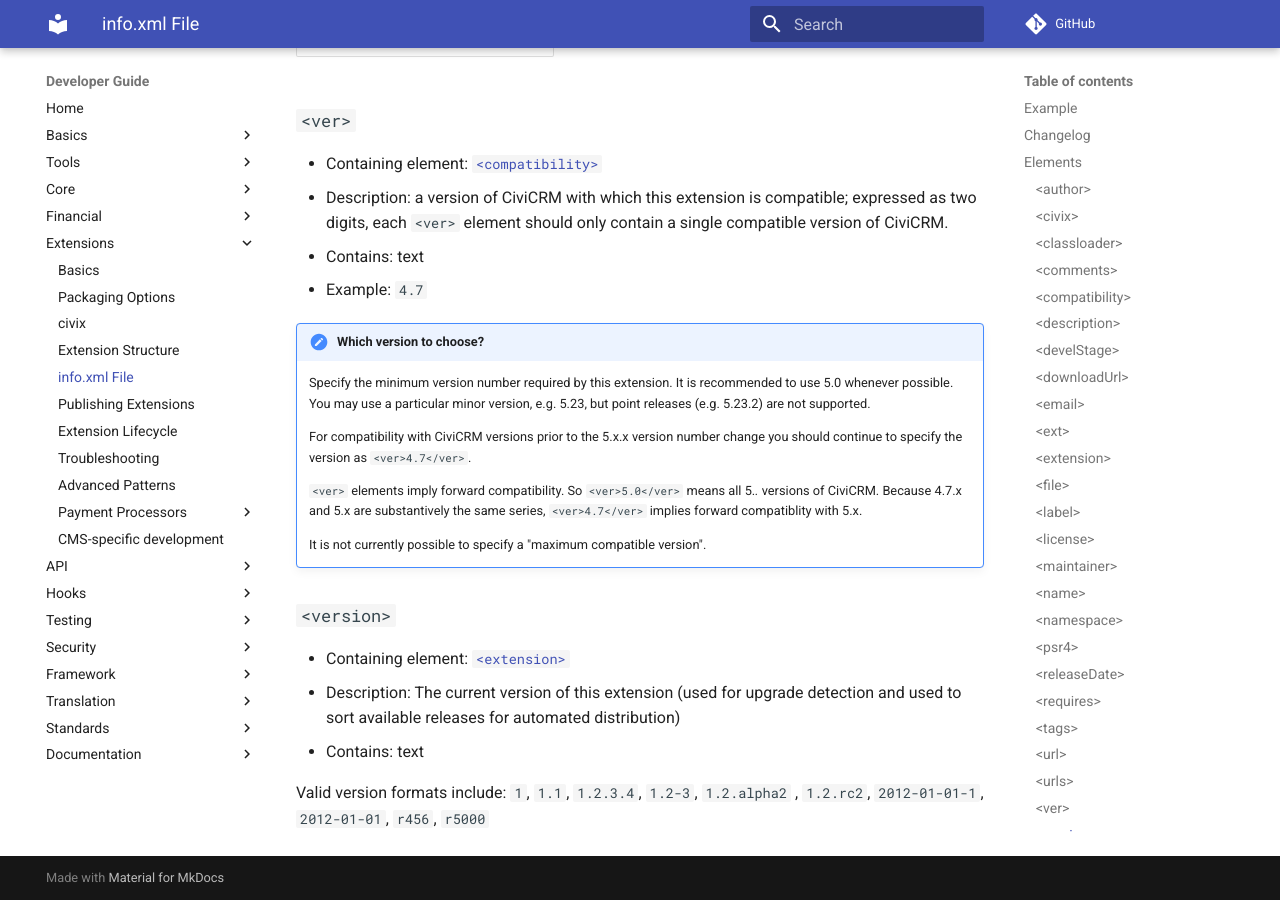
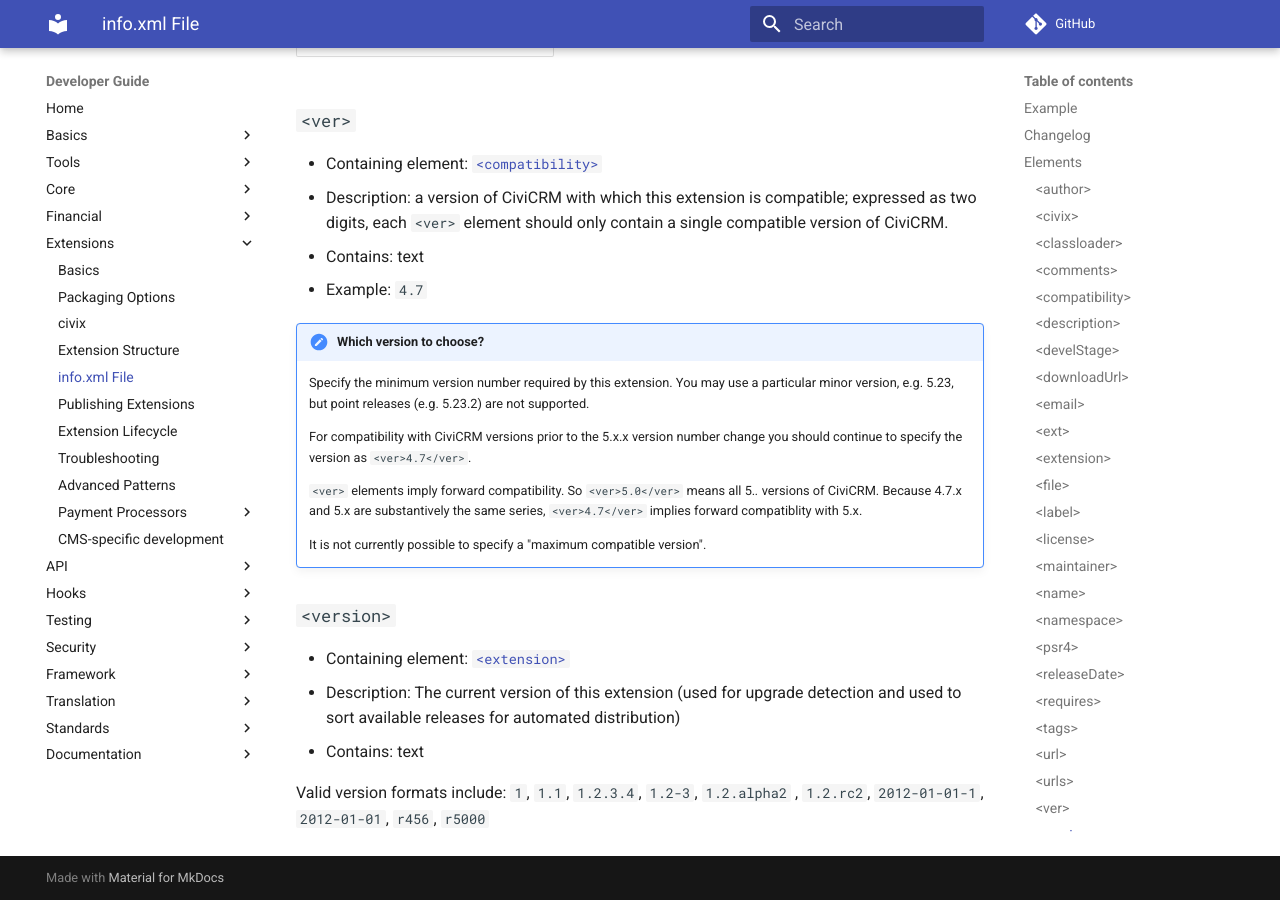
Before and after one commit to civicrm/civicrm-dev-docs, an MkDocs documentation site: the page built from docs/extensions/info-xml.md, in a window 1280 px wide and 900 px high, scrolled down 11469 px. Built offline with MkDocs 1.6.1 and Material for MkDocs 9.7.7, drawn with Linux system fonts in a browser that asks for light colours; comment, search, counter and statistics services are not loaded.

Commit message:
Update info-xml.md

```diff
--- a/docs/extensions/info-xml.md
+++ b/docs/extensions/info-xml.md
@@ -365,7 +365,7 @@
 * Example: `4.7`
 
 !!! note "Which version to choose?"
-    Specify the minimum version number required by this extension. It is recommended to use 5.0 whenever possible.
+    Specify the minimum version number required by this extension.
     You may use a particular minor version, e.g. 5.23, but point releases (e.g. 5.23.2) are not supported.
 
     For compatibility with CiviCRM versions prior to the 5.x.x version number change you should continue to specify the version as `<ver>4.7</ver>`.
```
